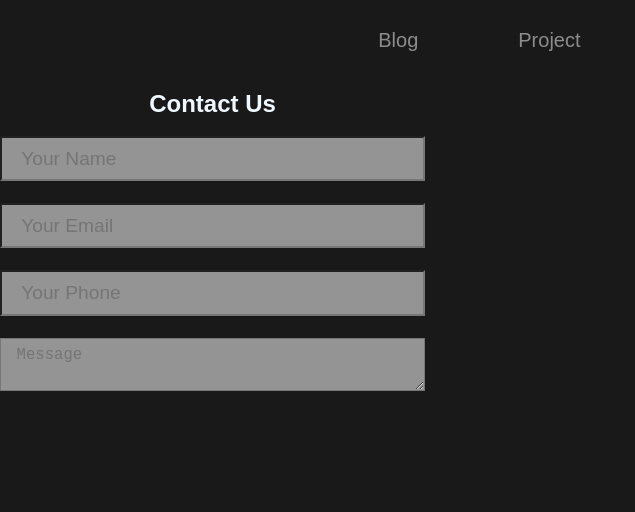
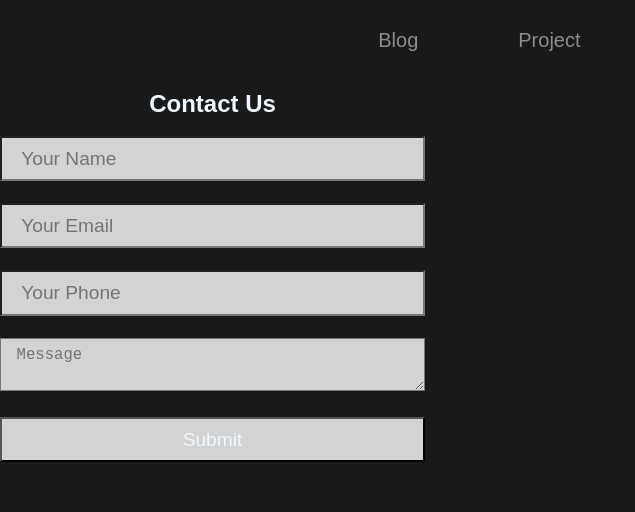
Before and after one commit to Endersgame2/Portfolio-Project, a website: page src/public/src/contact.html in a window 1280 px wide. Shown: the top 512 px of the page, 0-635 px from the left. Drawn offline with Linux system fonts and the light colour scheme; files whose address does not match are found by name.

Commit message:
Submitt Button added to Conatct US page

```diff
--- a/src/public/src/contact.html
+++ b/src/public/src/contact.html
@@ -31,10 +31,12 @@
             <input type="email" class="field" placeholder="Your Email">
             <input type="text" class="field" placeholder="Your Phone">
             <textarea class="field" placeholder="Message"></textarea>
+            <button class="field">Submit</button>
           </div>
         </div>
       </div>
       <img src="https://i.pinimg.com/originals/8f/6c/77/8f6c7781116feb1650fef99161bb320b.jpg" class="contact-img" alt="mountains on a sunset">
+
     </section>
   </main>
 </body>
--- a/src/public/src/style.css
+++ b/src/public/src/style.css
@@ -113,10 +113,11 @@ p {
   }
 
   .field {
+    color: aliceblue;
     width: 100%;
     padding: 0.5em 1em;
     outline: none;
-    background-color: rgba(230,230,230,0.6);
+    background-color:lightgrey;
     font-size: 1.2em;
     margin-bottom: 22px;
     transition: .3s;
```
